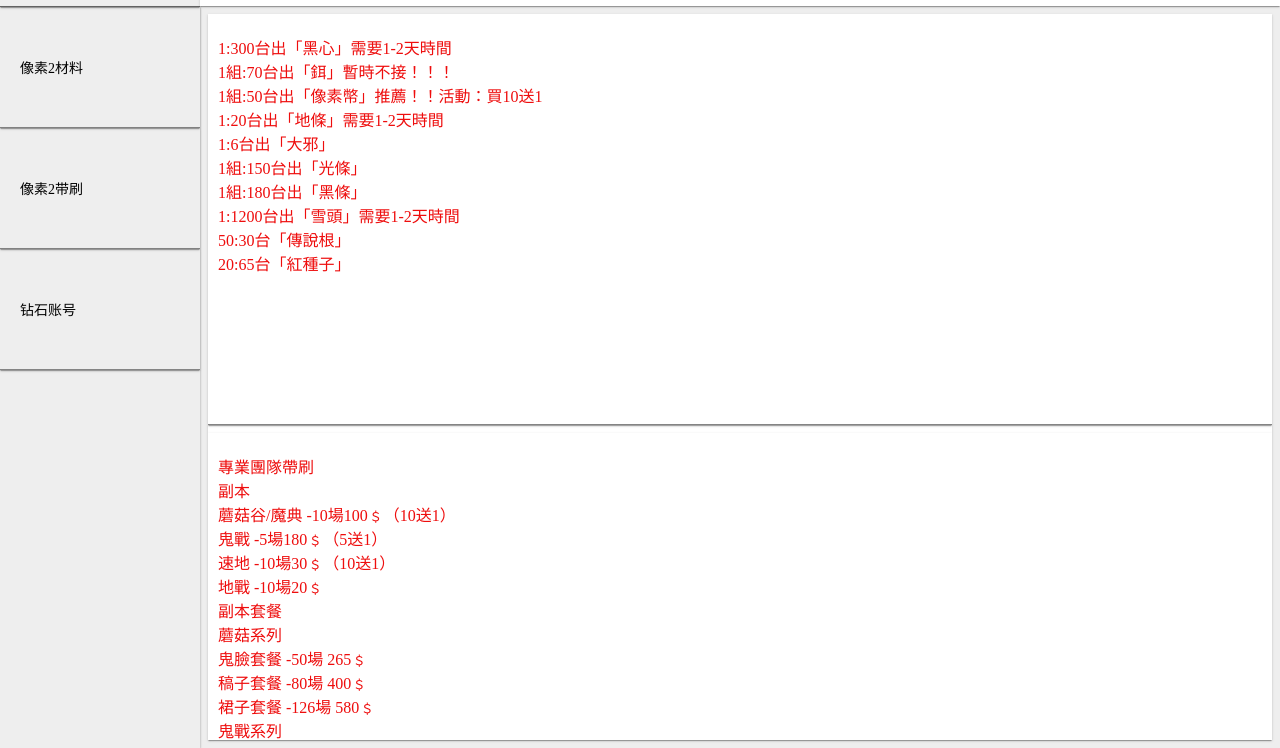
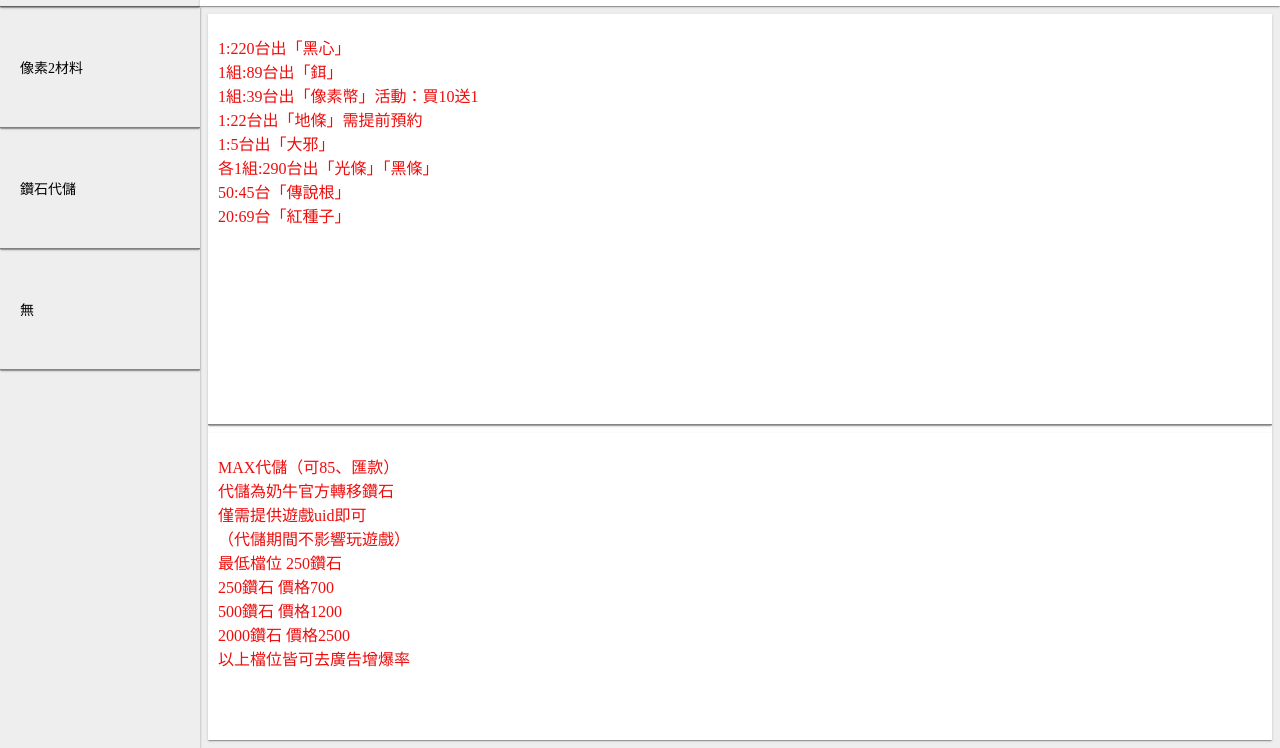
Before and after one commit to MaxTung614/MaxTung614, a plain HTML site: page indexMAX.html in a window 1280 px wide. Shown: the part 52-800 px from the top of the page. Drawn offline with Linux system fonts and the light colour scheme.

Commit message:
Update indexMAX.html

```diff
--- a/indexMAX.html
+++ b/indexMAX.html
@@ -80,8 +80,8 @@
    <!--导航条-->
    <div class="flex1  yinYing">
     <div class="daohang yinYing column">像素2材料</div>
-    <div class="daohang yinYing column">像素2带刷</div>
-    <div class="daohang yinYing column">钻石账号</div>
+    <div class="daohang yinYing column">鑽石代儲</div>
+    <div class="daohang yinYing column">無</div>
    </div>
   </div>
  <!--主区块-->
@@ -92,52 +92,27 @@
    <div style="overflow:auto"class="yinYing flex1 baiSe mg8">
       <!--内容-->
       <div class="neiRongtiao yinYing column mgb8">
-        <p>1:300台出「黑心」需要1-2天時間
-        <br>1組:70台出「鉺」暫時不接！！！
-        <br>1組:50台出「像素幣」推薦！！活動：買10送1
-        <br>1:20台出「地條」需要1-2天時間
-        <br>1:6台出「大邪」
-        <br>1組:150台出「光條」
-        <br>1組:180台出「黑條」
-        <br>1:1200台出「雪頭」需要1-2天時間
-        <br>50:30台「傳說根」
-        <br>20:65台「紅種子」
+        <p>1:220台出「黑心」
+        <br>1組:89台出「鉺」
+        <br>1組:39台出「像素幣」活動：買10送1
+        <br>1:22台出「地條」需提前預約
+        <br>1:5台出「大邪」
+        <br>各1組:290台出「光條」「黑條」
+        <br>50:45台「傳說根」
+        <br>20:69台「紅種子」
         </p>
       </div>
       <div class="neiRongtiao yinYing column mgb8">
-        <P>專業團隊帶刷
-        <br>副本
-        <br>蘑菇谷/魔典  -10場100﹩（10送1）
-        <br>鬼戰  -5場180﹩（5送1）
-        <br>速地  -10場30﹩（10送1）
-        <br>地戰  -10場20﹩
-        <br>副本套餐
-        <br>蘑菇系列
-        <br>鬼臉套餐 -50場 265﹩
-        <br>稿子套餐 -80場 400﹩
-        <br>裙子套餐 -126場 580﹩
-        <br>鬼戰系列
-        <br>月刀四套餐 -9場235﹩
-        <br>鬼帽子套餐 -25場655﹩
-        <br>地戰系列
-        <br>秘籍四套餐 -180場200﹩
-        <br>秘籍五套餐 -240場265﹩
+        <P> MAX代儲（可85、匯款）
+        <br>代儲為奶牛官方轉移鑽石
+        <br>僅需提供遊戲uid即可
+        <br>（代儲期間不影響玩遊戲）
+        <br>最低檔位 250鑽石
+        <br> 250鑽石 價格700
+        <br> 500鑽石 價格1200
+        <br> 2000鑽石 價格2500
+        <br>以上檔位皆可去廣告增爆率
         </P>
-      </div>
-      <div class="neiRongtiao yinYing column mgb8">
-        <P>預訂鑽石號 （需付全款後開號）
-        <br>4000鑽石🟰4000台
-        <br>4000鑽石基礎上每多加1000鑽只需要800台
-        <br>平均一天50鑽石
-        <br>週期很長，急者勿擾！
-        <br>天數🟰您購買鑽石數量除50
-        <br>大單每周更新鑽石數量
-        <br>每天可獲得一把大師鑰匙，幾組水晶藥水銀鑰匙。
-        <br>正常看廣告獲得的鑽石，官方認可轉移
-        <br>4千鑽起接，上限到2W
-        <br>附一張鑽石上151路線和各種裝備需要鑽石數量表。保低151防禦，為下一年版本大更做好準備！！
-        <br>買家只需準備一個設備即可，以及在遠程轉移是積極配合即可完成轉號
-       </P>
       </div>
       <div class="neiRongtiao yinYing column mgb8">内容</div>
       <div class="neiRongtiao yinYing column mgb8">内容</div>
```
